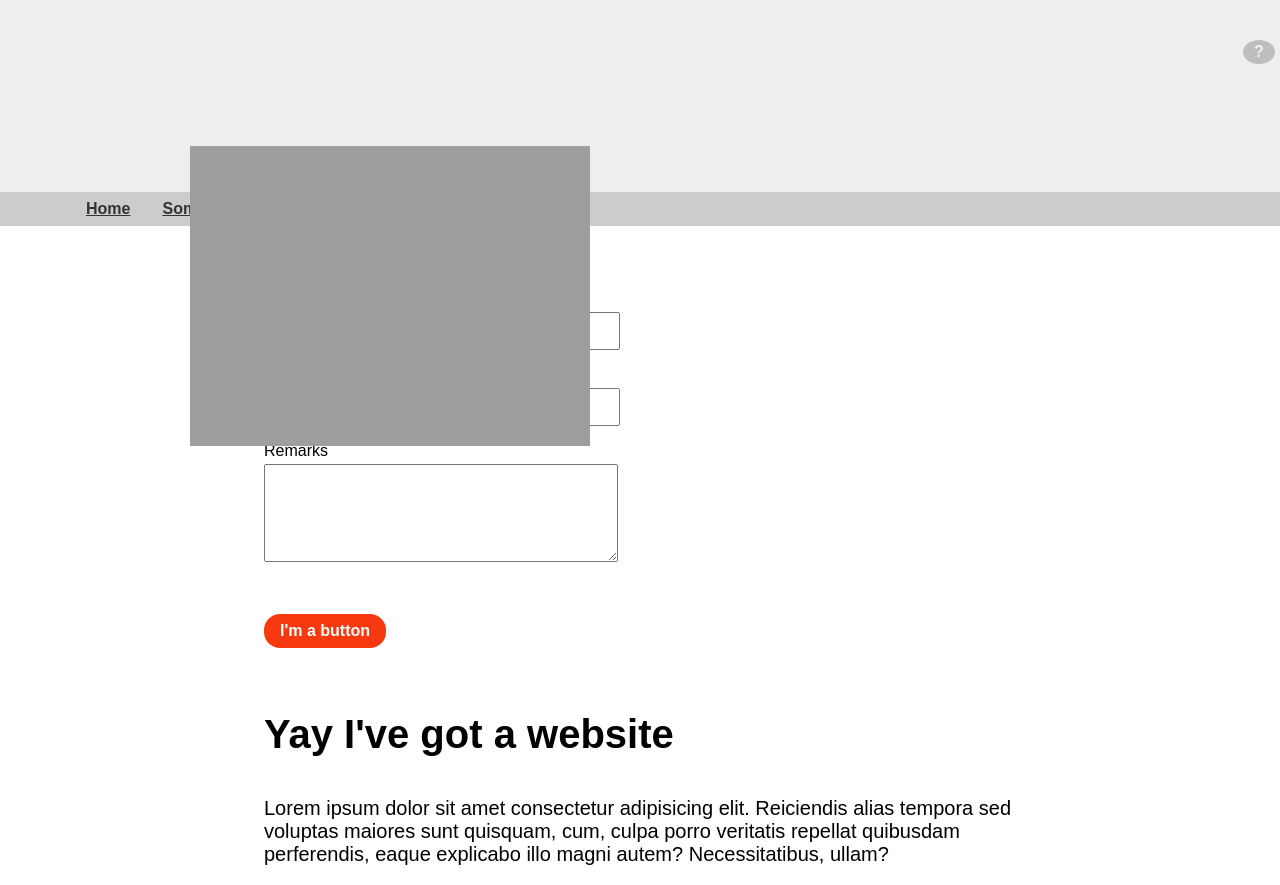
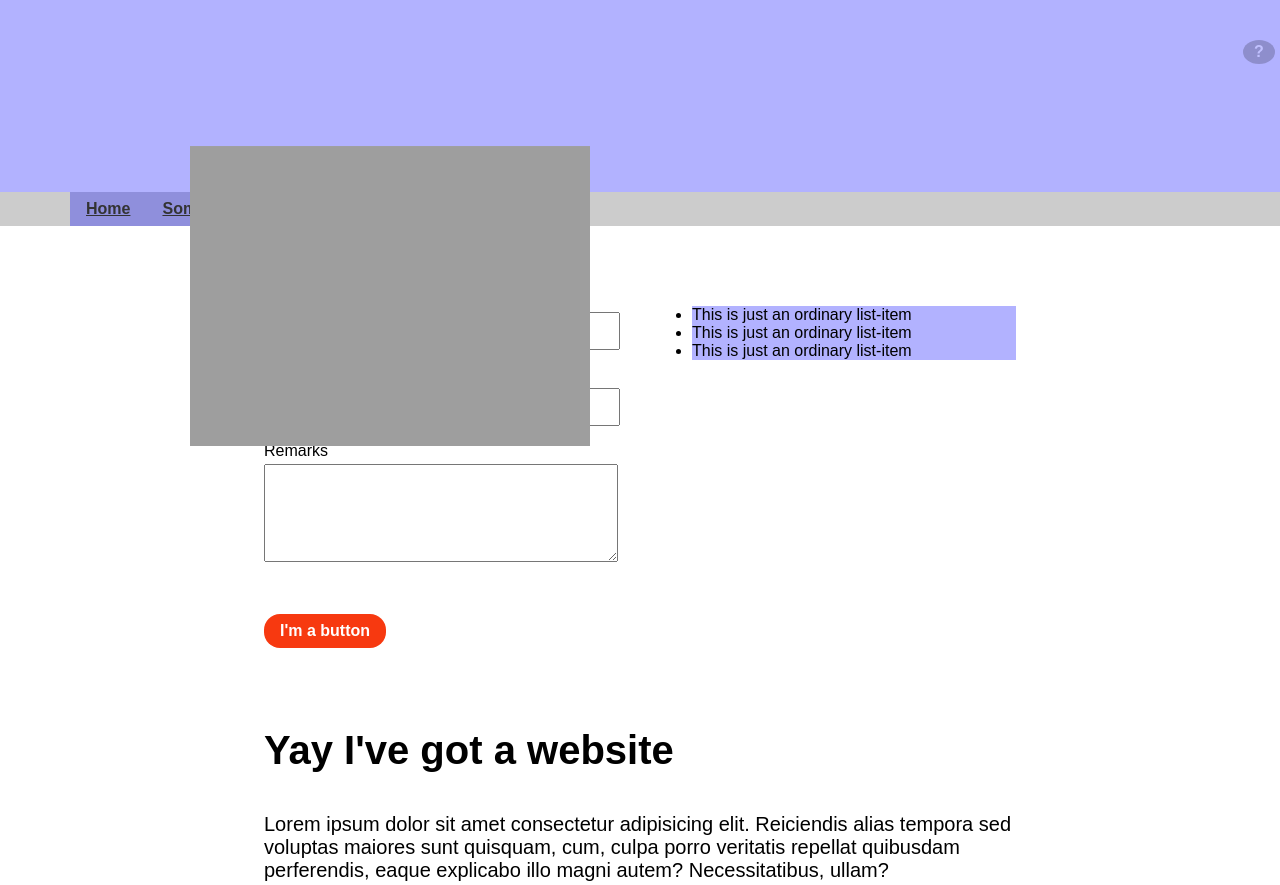
Before and after one commit to SteveWyntontje/Mario-anywhere, a website: page src/mock-site/index.html in a window 1280 px wide. Shown: the top 885 px of the page. Drawn offline with nearby package versions, Linux system fonts and the light colour scheme.

Commit message:
find deepest elements that have no body yet

```diff
--- a/src/mock-site/index.html
+++ b/src/mock-site/index.html
@@ -31,10 +31,10 @@
   </div>
   </header>
 
-  <div class="container">
+  <div class="container o-content-section">
     <div class="row">
-      <div class="col-md-8 offset-md-2">
-        <form class="o-content-section">
+      <div class="col-md-4 offset-md-2">
+        <form class="">
           <ul class="form-list u-list-bare">
             <li class="form-list__item">
               <label for="form-name">Name</label><input name="name" id="form-name" />
@@ -49,9 +49,15 @@
             <li class="form-list__item">
               <button style="margin-top: 2em;">I'm a button</button>
             </li>
-
           </ul>
         </form>
+      </div>
+      <div class="col-md-4">
+        <ul>
+          <li>This is just an ordinary list-item</li>
+          <li>This is just an ordinary list-item</li>
+          <li>This is just an ordinary list-item</li>
+        </ul>
       </div>
     </div>
   </div>
--- a/src/modules/PageWorld.js
+++ b/src/modules/PageWorld.js
@@ -68,6 +68,7 @@ class PageWorld {
         return;
       }
       this.wrapElmTextNodesWithSpans(elm, spans);
+      this.addBodyAttr(elm);
     });
     return spans;
   }
@@ -227,16 +228,11 @@ class PageWorld {
   // or has an ancestor with a body object
   elmHasBodyObj(elm) {
     const selector = `[${this.bodyObjAttr}]`;
-    if (elm.hasAttribute(this.bodyObjAttr)) {
-      return true;
-    } else {
-      const closest = elm.closest(selector);
-      if (closest) {
-        console.log(closest);
-        return true;
-      }
-    }
-    // return Boolean(elm.hasAttribute(this.bodyObjAttr) || elm.closest(selector));
+    return Boolean(elm.hasAttribute(this.bodyObjAttr) || elm.closest(selector));
+  }
+
+  addBodyAttr(elm) {
+    elm.setAttribute(this.bodyObjAttr, '');
   }
 
   addTextLevelBodies(bodies, selectors) {
@@ -272,7 +268,7 @@ class PageWorld {
         return;
       }
       bodies.push(this.createBodyForElm(elm));
-      elm.setAttribute(this.bodyObjAttr, '');
+      this.addBodyAttr(elm);
     });
   }
 
@@ -297,17 +293,34 @@ class PageWorld {
         } else {
           bodies.push(this.createBodyForElm(elm));
         }
-        elm.setAttribute(this.bodyObjAttr, '');
+        this.addBodyAttr(elm);
       });
     });
   }
 
-  getDeepestChild(elmOrElms) {
-
+  getDeepestElements(elm, deepestElements) {
+    const children = Array.from(elm.children);
+    children.forEach(child => {
+      if (this.elmHasBodyObj(child)) {
+        return;
+      } else if (child.children.length) {
+        // it still has children
+        this.getDeepestElements(child, deepestElements);
+      } else {
+        // it the deepest child;
+        deepestElements.push(child);
+      }
+    });
   }
 
   addBodiesFromDocumentTree(bodies) {
-    // const
+    const elm = document.body;
+    const deepestElements = [];
+    this.getDeepestElements(elm, deepestElements);
+    console.log(deepestElements);
+    deepestElements.forEach(el => {
+      el.style.background = 'rgba(0, 0, 255, 0.3)';
+    })
   }
 
   createBodiesForHtmlElements() {
@@ -321,15 +334,13 @@ class PageWorld {
     // we'll only create spans per line there
     const textLevelSelector = 'h1, h2, h3, h4, h5, h6, p, label';
     const deepestLevelSelectors = ['.block-level', 'p'];
-    const oldSelectors = ['button', '.o-card--balloon', 'a', 'th', 'td', 'input', 'label', 'img'];
+    // const oldSelectors = ['button', '.o-card--balloon', 'a', 'th', 'td', 'input', 'label', 'img'];
 
-    const elementLevelSelectors = deepestLevelSelectors.concat(oldSelectors);
     const bodies = [];
     this.typeCorrectionsMaps = new TypeCorrectionsMaps();
 
     this.addBlockLevelBodies(bodies, blockLevelSelector);
     this.addTextLevelBodies(bodies, textLevelSelector);
-    // this.addElementLevelBodies(bodies, elementLevelSelectors);
     this.addBodiesFromDocumentTree(bodies);
 
     return bodies;
@@ -402,7 +413,7 @@ class PageWorld {
         } else {
           bodies.push(this.createBodyForElm(elm));
         }
-        elm.setAttribute(this.bodyObjAttr, '');
+        this.addBodyAttr(elm);
       });
     });
   }
```
Also changed, not shown: src/dist/mario.js.
